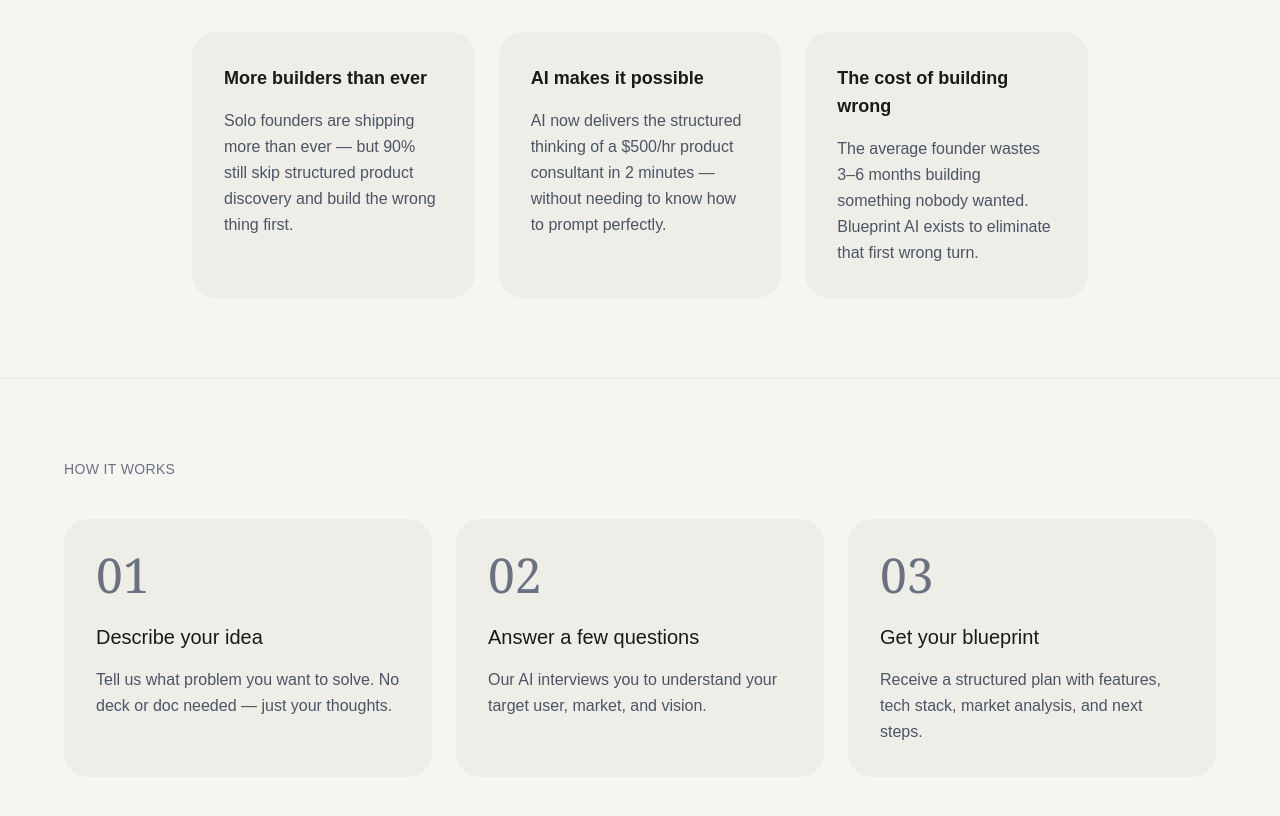
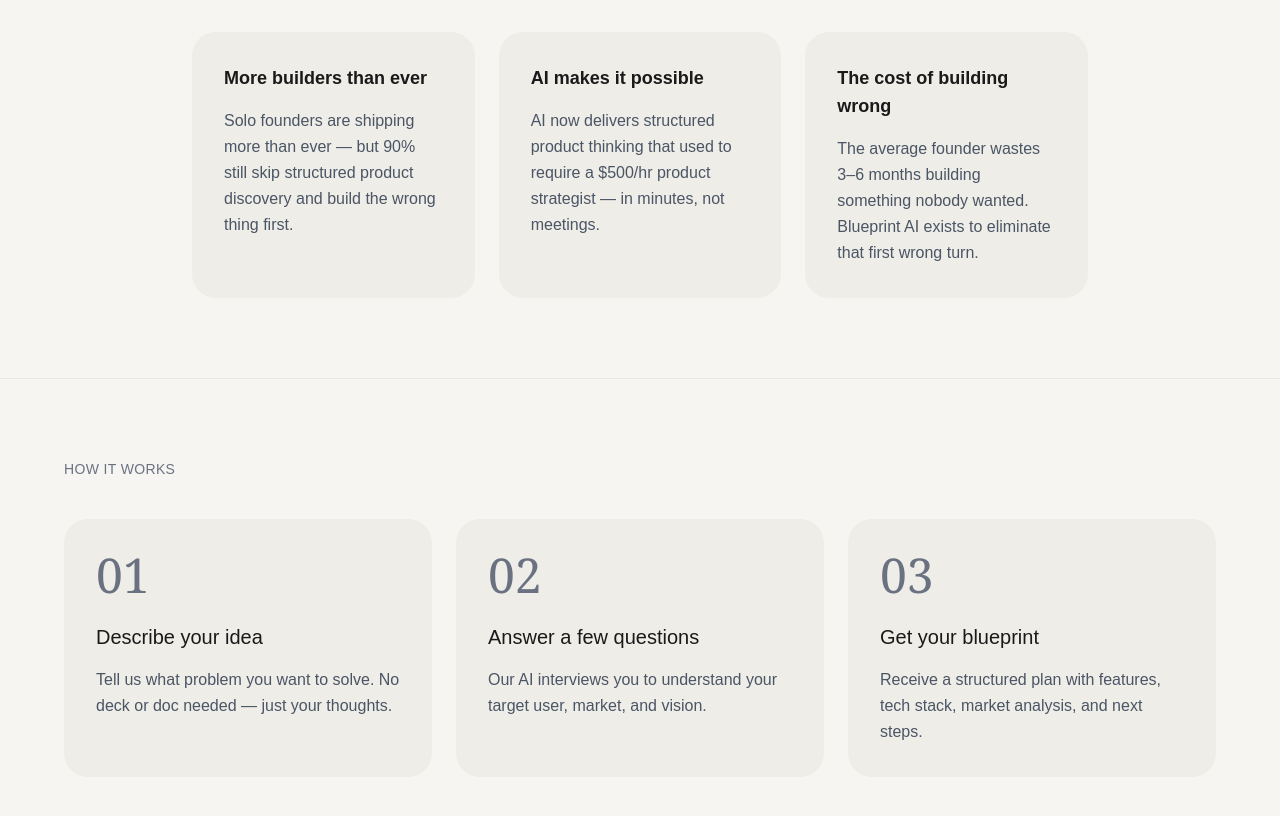
Before and after one commit to GouravSharma1916/blueprint-ai, a Next.js app: page / in a window 1280 px wide. Shown: the part 1375-2191 px from the top of the page. Built offline with nearby package versions, Linux system fonts and the light colour scheme.

Commit message:
Add Why Now section

```diff
--- a/app/page.tsx
+++ b/app/page.tsx
@@ -126,7 +126,7 @@
               },
               {
                 title: "AI makes it possible",
-                desc: "AI now delivers the structured thinking of a $500/hr product consultant in 2 minutes — without needing to know how to prompt perfectly.",
+                desc: "AI now delivers structured product thinking that used to require a $500/hr product strategist — in minutes, not meetings.",
               },
               {
                 title: "The cost of building wrong",
```
